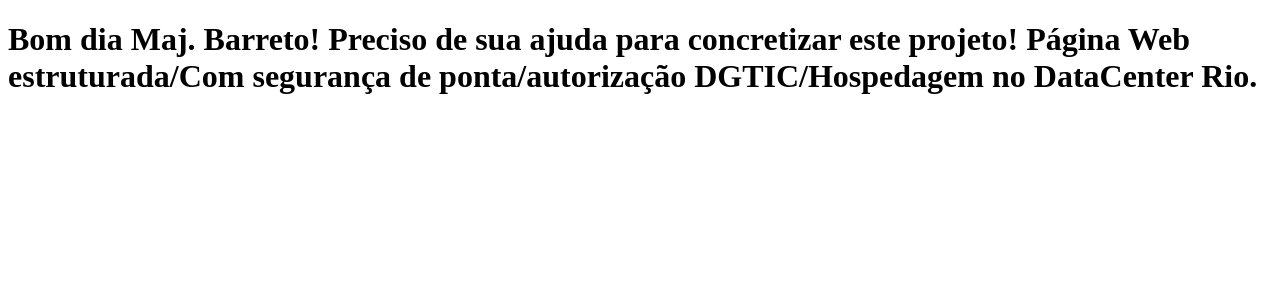
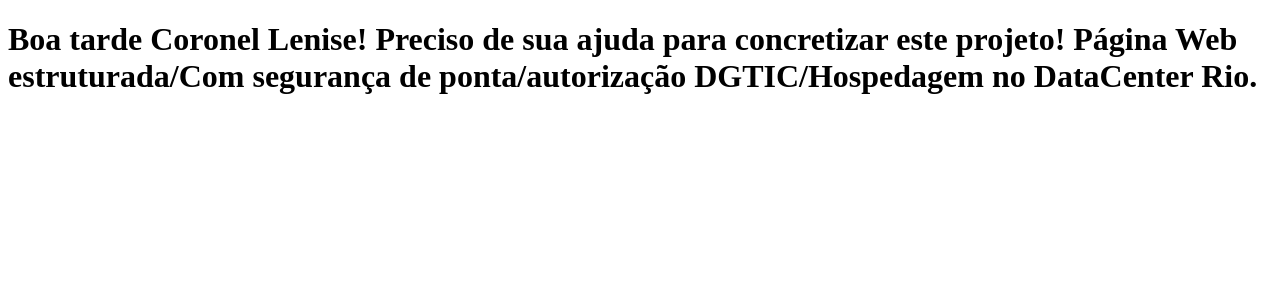
Before and after one commit to Maxmoscratus/GEM, a Next.js app: page / in a window 1280 px wide. Shown: the top 300 px of the page. Built offline with nearby package versions, Linux system fonts and the light colour scheme.

Commit message:
add `modified pages/index.js`

```diff
--- a/pages/index.js
+++ b/pages/index.js
@@ -1,9 +1,9 @@
 function Home() {
   return (
     <h1>
-      Bom dia Maj. Barreto! Preciso de sua ajuda para concretizar este projeto!
-      Página Web estruturada/Com segurança de ponta/autorização DGTIC/Hospedagem
-      no DataCenter Rio.
+      Boa tarde Coronel Lenise! Preciso de sua ajuda para concretizar este
+      projeto! Página Web estruturada/Com segurança de ponta/autorização
+      DGTIC/Hospedagem no DataCenter Rio.
     </h1>
   );
 }
```
